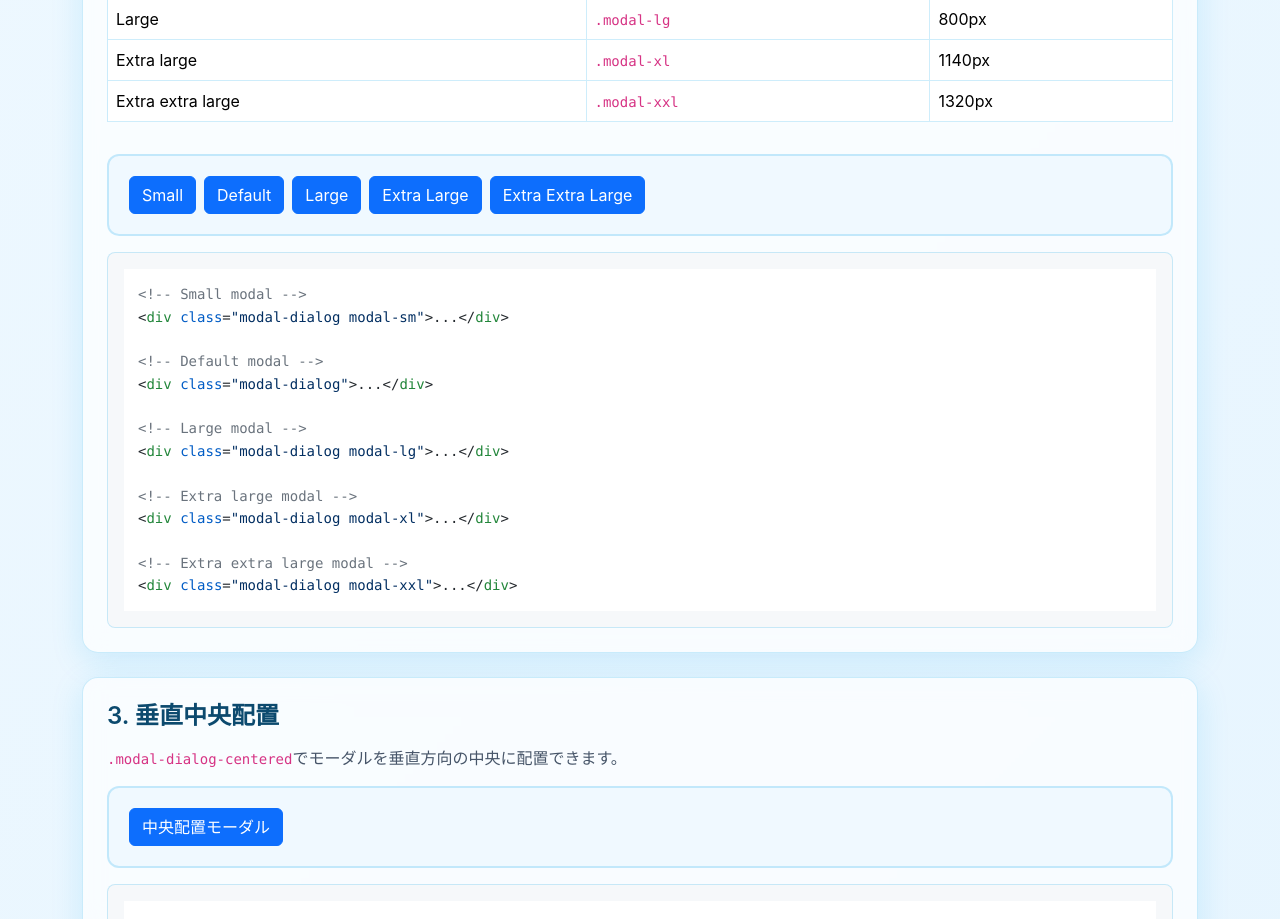
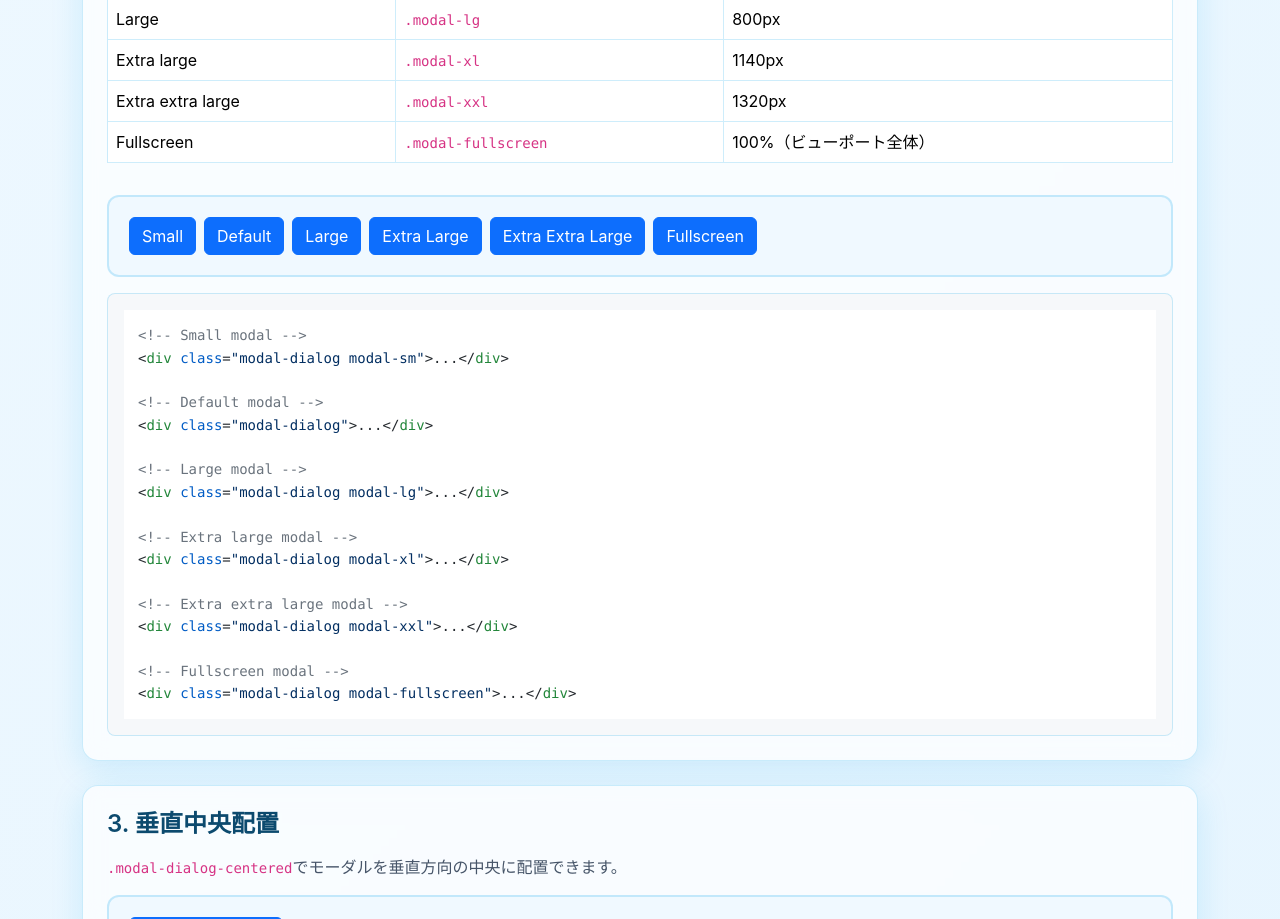
Before and after one commit to Ryosuke02214869/bootStrap_collection_pages, a Vue app: page /components/modal in a window 1280 px wide. Shown: the part 1320-2239 px from the top of the page. Built offline with nearby package versions, Linux system fonts and the light colour scheme.

Commit message:
Add Fullscreen modal to size variations
- Add Fullscreen to modal size table (6 sizes total)
- Add Fullscreen button to size preview section
- Add modalFullscreenSize modal example
- Update description to reflect 6 sizes

```diff
--- a/src/views/components/Modal.vue
+++ b/src/views/components/Modal.vue
@@ -84,7 +84,7 @@
           2. モーダルサイズ
         </h2>
         <p style="color: var(--text-secondary)" class="mb-3">
-          モーダルには5つのサイズがあり、<code>.modal-dialog</code>に追加のクラスを指定します。
+          モーダルには6つのサイズがあり、<code>.modal-dialog</code>に追加のクラスを指定します。
         </p>
 
         <!-- サイズ一覧テーブル -->
@@ -122,6 +122,11 @@
                 <td>Extra extra large</td>
                 <td><code>.modal-xxl</code></td>
                 <td>1320px</td>
+              </tr>
+              <tr>
+                <td>Fullscreen</td>
+                <td><code>.modal-fullscreen</code></td>
+                <td>100%（ビューポート全体）</td>
               </tr>
             </tbody>
           </table>
@@ -170,6 +175,14 @@
             >
               Extra Extra Large
             </button>
+            <button
+              type="button"
+              class="btn btn-primary"
+              data-bs-toggle="modal"
+              data-bs-target="#modalFullscreenSize"
+            >
+              Fullscreen
+            </button>
           </div>
         </div>
 
@@ -188,7 +201,10 @@
 &lt;div class="modal-dialog modal-xl"&gt;...&lt;/div&gt;
 
 &lt;!-- Extra extra large modal --&gt;
-&lt;div class="modal-dialog modal-xxl"&gt;...&lt;/div&gt;</code></pre>
+&lt;div class="modal-dialog modal-xxl"&gt;...&lt;/div&gt;
+
+&lt;!-- Fullscreen modal --&gt;
+&lt;div class="modal-dialog modal-fullscreen"&gt;...&lt;/div&gt;</code></pre>
         </div>
       </section>
 
@@ -562,6 +578,26 @@
       </div>
     </div>
 
+    <!-- Fullscreen Modal (Size variation) -->
+    <div class="modal fade" id="modalFullscreenSize" tabindex="-1">
+      <div class="modal-dialog modal-fullscreen">
+        <div class="modal-content">
+          <div class="modal-header">
+            <h5 class="modal-title">Fullscreen Modal</h5>
+            <button type="button" class="btn-close" data-bs-dismiss="modal"></button>
+          </div>
+          <div class="modal-body">
+            これはフルスクリーンモーダルです。ビューポート全体（100%）を占有します。
+          </div>
+          <div class="modal-footer">
+            <button type="button" class="btn btn-secondary" data-bs-dismiss="modal">
+              閉じる
+            </button>
+          </div>
+        </div>
+      </div>
+    </div>
+
     <!-- Centered Modal -->
     <div class="modal fade" id="modalCentered" tabindex="-1">
       <div class="modal-dialog modal-dialog-centered">
```
